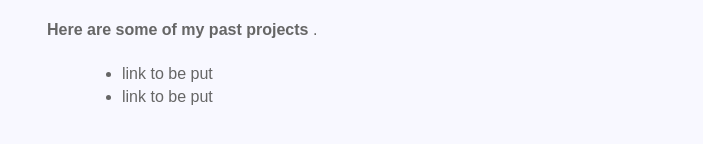
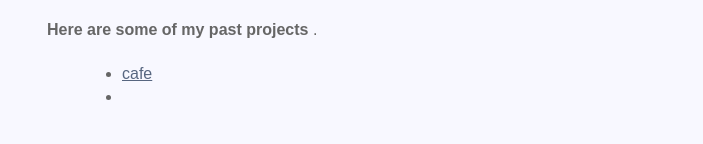
Before and after one commit to syamkerai/syamkerai.github.io, a plain HTML site: page past projects.html in a window 1280 px wide. Shown: the part 220-364 px from the top of the page, without its empty margins (288-991 px from the left). Drawn offline with Linux system fonts and the light colour scheme; grey boxes are pictures that could not be loaded.

Commit message:
this is after ficing the links

```diff
--- a/past projects.html
+++ b/past projects.html
@@ -13,7 +13,7 @@
   <div id="container">
     <header>
       <div class="width">
-        <h1><a href="/">syam<span>kerai</span></a></h1>
+        <h1><a href="index.html">syam<span>kerai</span></a></h1>
       </div>
     </header>
     <nav>
@@ -29,8 +29,8 @@
           <h2><strong> past projects </strong></h2>
           <p><strong>Here are some of my past projects</strong> .</p>
           <ul>
-            <li> link to be put</li>
-            <li> link to be put</li>
+            <li> <a href="vinkematics.github.io/cafe2t/">cafe</a></li>
+            <li>
           </ul>
           <a class="image1" href="index.html"><img src="images/media queries.png" height="200" width="300"></a>
           <a class="image1" href="index.html"><img src="images/cafe.png" height="200" width="300"></a>
```
Also changed, not shown: index.html (+1 -1 lines).
